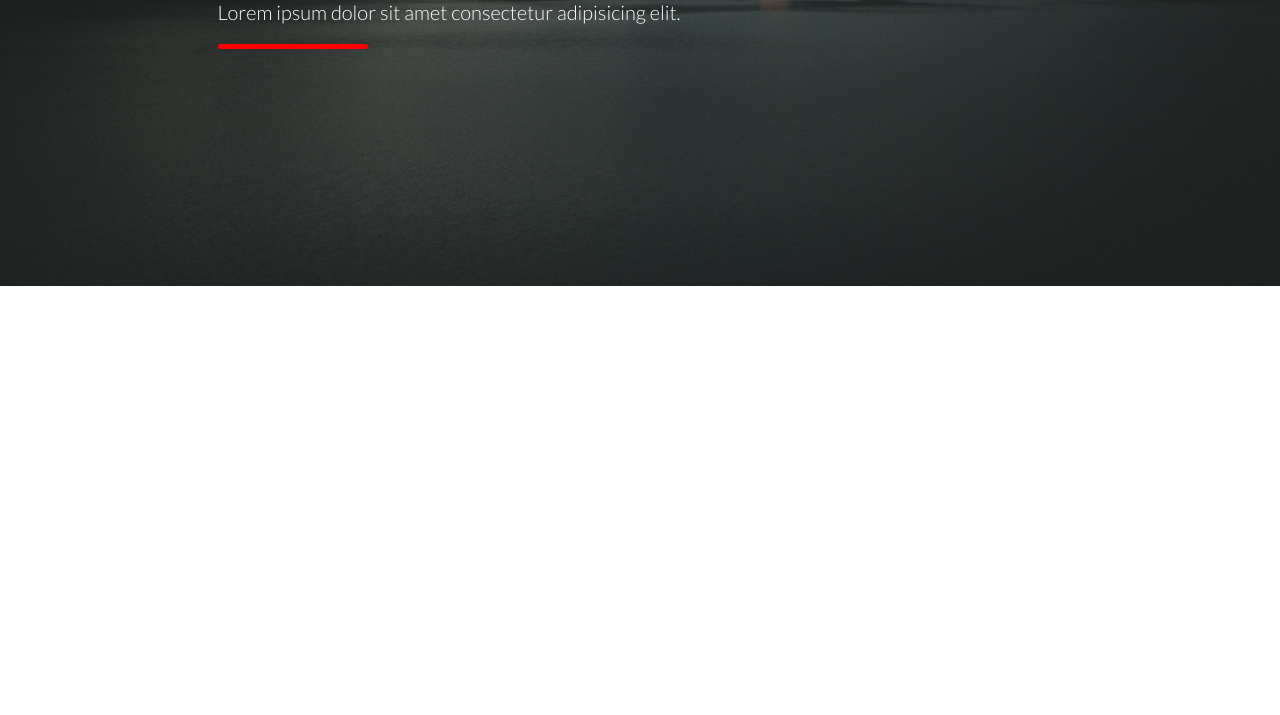
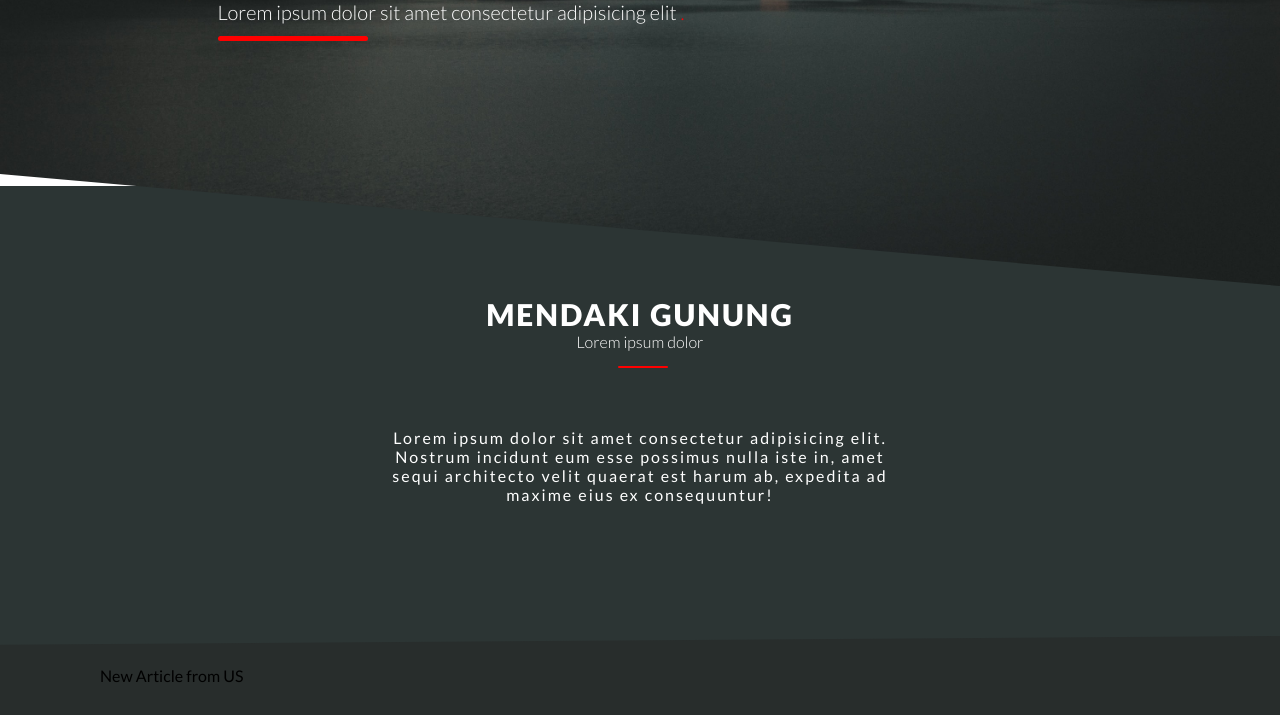
Before and after one commit to Nemuru-san/Dicoding---Submisson, a plain HTML site: page index.html in a window 1280 px wide. Shown: the part 514-1229 px from the top of the page. Before the commit the page ends 800 px from the top, so only its background shows below. Drawn offline with Linux system fonts and the light colour scheme.

Commit message:
conten detail dan artikel

```diff
--- a/index.html
+++ b/index.html
@@ -35,13 +35,34 @@
 
         <div class="hero">
             <h1>mountain</h1>
-            <p>Lorem ipsum dolor sit amet consectetur adipisicing elit.</p>
+            <p>Lorem ipsum dolor sit amet consectetur adipisicing elit <span class="dot">.</span></p>
             <div class="garis"></div>
         </div>
     </header>
 
     <!-- end -->
 
+    <!-- main content -->
+
+    <section class="content">
+        <h1>Mendaki gunung</h1>
+        <p>Lorem ipsum dolor</p>
+        <div class="garisContent"></div>
+
+        <div class="contentDetail">
+            <p>Lorem ipsum dolor sit amet consectetur adipisicing elit. Nostrum incidunt eum esse possimus nulla iste in, amet sequi architecto velit quaerat est harum ab, expedita ad maxime eius ex consequuntur!
+            </p>
+        </div>
+    </section>
+
+    <section class="article">
+        <div class="articleTitle">
+            New Article from US
+        </div>
+    </section>
+
+    <!-- end -->
+
 </body>
 
 </html>
--- a/style.css
+++ b/style.css
@@ -13,6 +13,7 @@ header {
     height: 100vh;
     background-image: url(asset/img1.jpg);
     background-size: cover;
+    clip-path: polygon(0 0, 100% 0, 100% 100%, 0 86%);
 }
 
 .navbar {
@@ -79,10 +80,63 @@ header {
     text-align: left;
 }
 
+.dot {
+    color: red;
+}
+
 .garis {
     width: 150px;
     height: 5px;
-    margin-top: 20px;
+    margin-top: 12px;
     background-color: red;
     border-radius: 5px;
 }
+
+.content {
+    padding: 30px 100px;
+    margin-top: -100px;
+    background-color: #2C3534;
+    height: 60vh;
+}
+
+.content h1 {
+    padding-top: 80px;
+    font-size: 30px;
+    text-align: center;
+    text-transform: uppercase;
+    letter-spacing: 2px;
+    font-weight: 800;
+    color: white;
+}
+
+.content p {
+    color: white;
+    text-align: center;
+    font-weight: 300;
+}
+
+.content .garisContent {
+    position: relative;
+    left: 48%;
+    width: 50px;
+    height: 2px;
+    background-color: red;
+    border-radius: 5px;
+    margin-top: 15px;
+}
+
+.contentDetail p {
+    text-align: center;
+    width: 50%;
+    margin: 0 auto;
+    padding-top: 60px;
+    letter-spacing: 2px;
+    font-weight: 500;
+}
+
+.article {
+    padding: 30px 100px;
+    background-color: #282D2C;
+    clip-path: polygon(0 11%, 100% 0, 100% 100%, 0 100%);
+    margin-top: -30px;
+}
```
